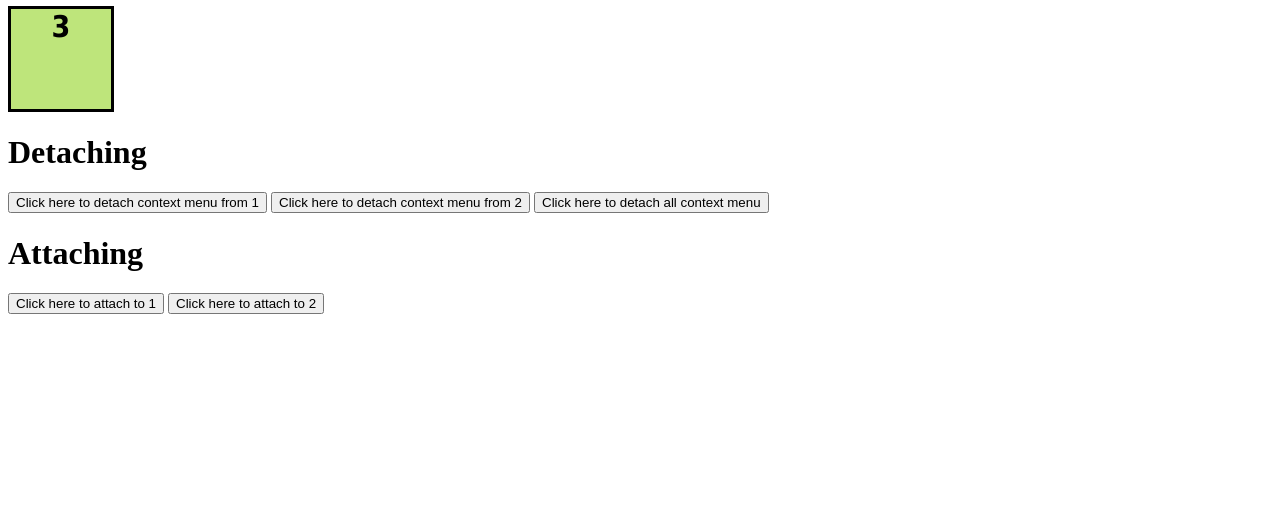
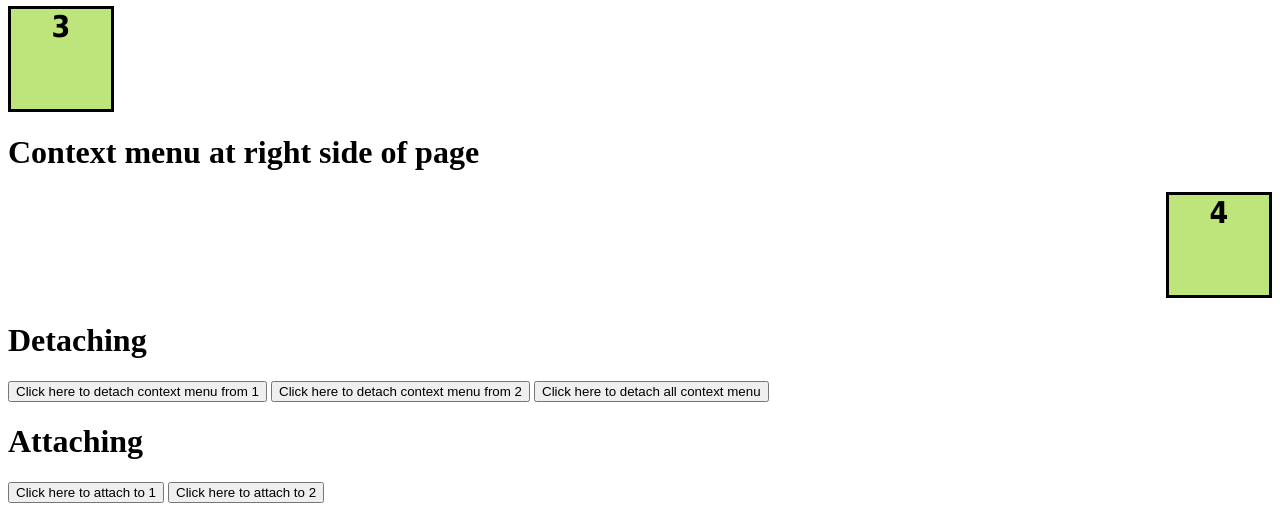
Before and after one commit to oliverdozsa/jquery-singleton-contextmenu, a plain HTML site: page demo.html in a window 1280 px wide. Shown: the part 696-1207 px from the top of the page. Before the commit the page ends 1018 px from the top, so only its background shows below. Drawn offline with nearby package versions, Linux system fonts and the light colour scheme.

Commit message:
Fixed: removal div did not cover 100% of document. Fixed: context menu at right side of page was shown wrongly. Added context menu at right side of page to demo.html.

```diff
--- a/demo.html
+++ b/demo.html
@@ -22,6 +22,16 @@
 
                 text-align: center;
             }
+
+			#box_4
+			{
+				float: right;
+			}
+
+			.detach
+			{
+				padding-top: 130px;
+			}
 		</style>
 
 		<script src="http://ajax.googleapis.com/ajax/libs/jquery/2.0.0/jquery.min.js"></script>
@@ -78,6 +88,22 @@
                     );
                 }
 
+				function attachTo4()
+                {
+                    $("#box_4").singleton_contextmenu
+                    (
+                        {
+                            title: "4's menu",
+                            items:
+                            [
+                                {label: "4's label 1"},
+                                {label: "4's label 2"},
+                                {label: "4's label 3"}
+                            ]
+                        }
+                    );
+                }
+
                 $("button").css({'position': 'relative', 'z-index': 1});
                 $("h1").css({'position': 'relative', 'z-index': 1});
                 $(".demo_box").css({'position': 'relative', 'z-index': 1});
@@ -85,6 +111,7 @@
                 attachTo1();
                 attachTo2();
                 attachTo3();
+				attachTo4();
 
                 $("#detach_1").css({'z-index': 10}).on('click', function(){$("#box_1").singleton_contextmenu('detach')});
                 $("#detach_2").css({'z-index': 10}).on('click', function(){$("#box_2").singleton_contextmenu('detach')});
@@ -116,8 +143,10 @@
             <div id = "box_2" class = "demo_box">2</div>
         <h1>Simple context menu with custom data for callback</h1>
             <div id = "box_3" class = "demo_box">3</div>
+		<h1>Context menu at right side of page</h1>
+            <div id = "box_4" class = "demo_box">4</div>
 
-        <h1>Detaching</h1>
+        <h1 class = "detach">Detaching</h1>
         <button id ="detach_1">Click here to detach context menu from 1</button>
         <button id ="detach_2">Click here to detach context menu from 2</button>
         <button id ="detach_all">Click here to detach all context menu</button>
--- a/jquery.singleton_contextmenu.css
+++ b/jquery.singleton_contextmenu.css
@@ -19,6 +19,8 @@
     font-size:        12px;
 
     list-style-type:  none;
+
+	min-width:        100px;
 }
 
 .singleton_contextmenu_title
@@ -86,7 +88,7 @@
 
     margin:           2px;
 
-    color: #ffffff;
+    color:            #ffffff;
 }
 
 .singleton_contextmenu_removal
@@ -95,6 +97,4 @@
 
     left:     0;
     top:      0;
-    width:    100%;
-    height:   100%;
 }
```
Also changed, not shown: jquery.singleton_contextmenu.js.
